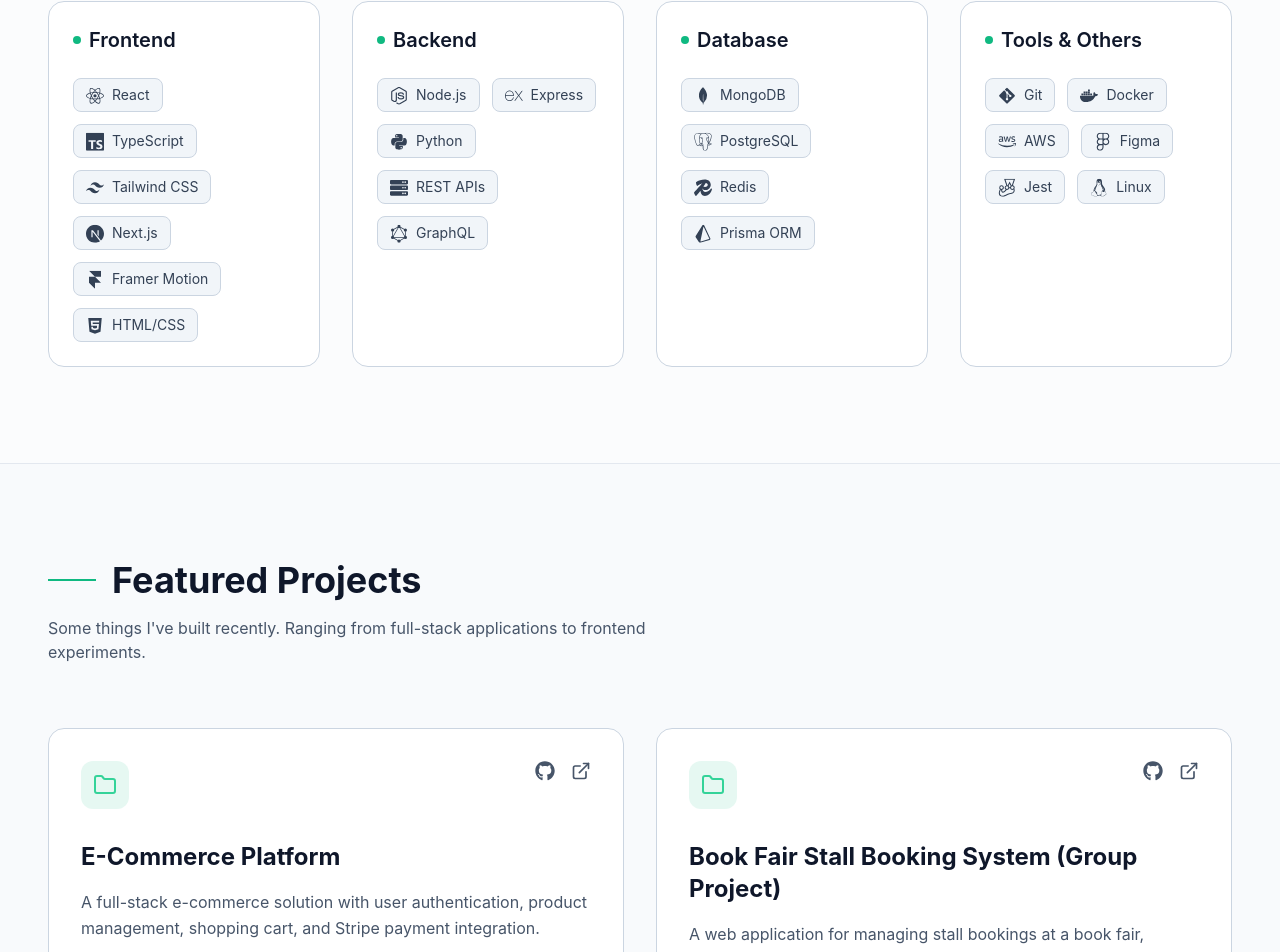
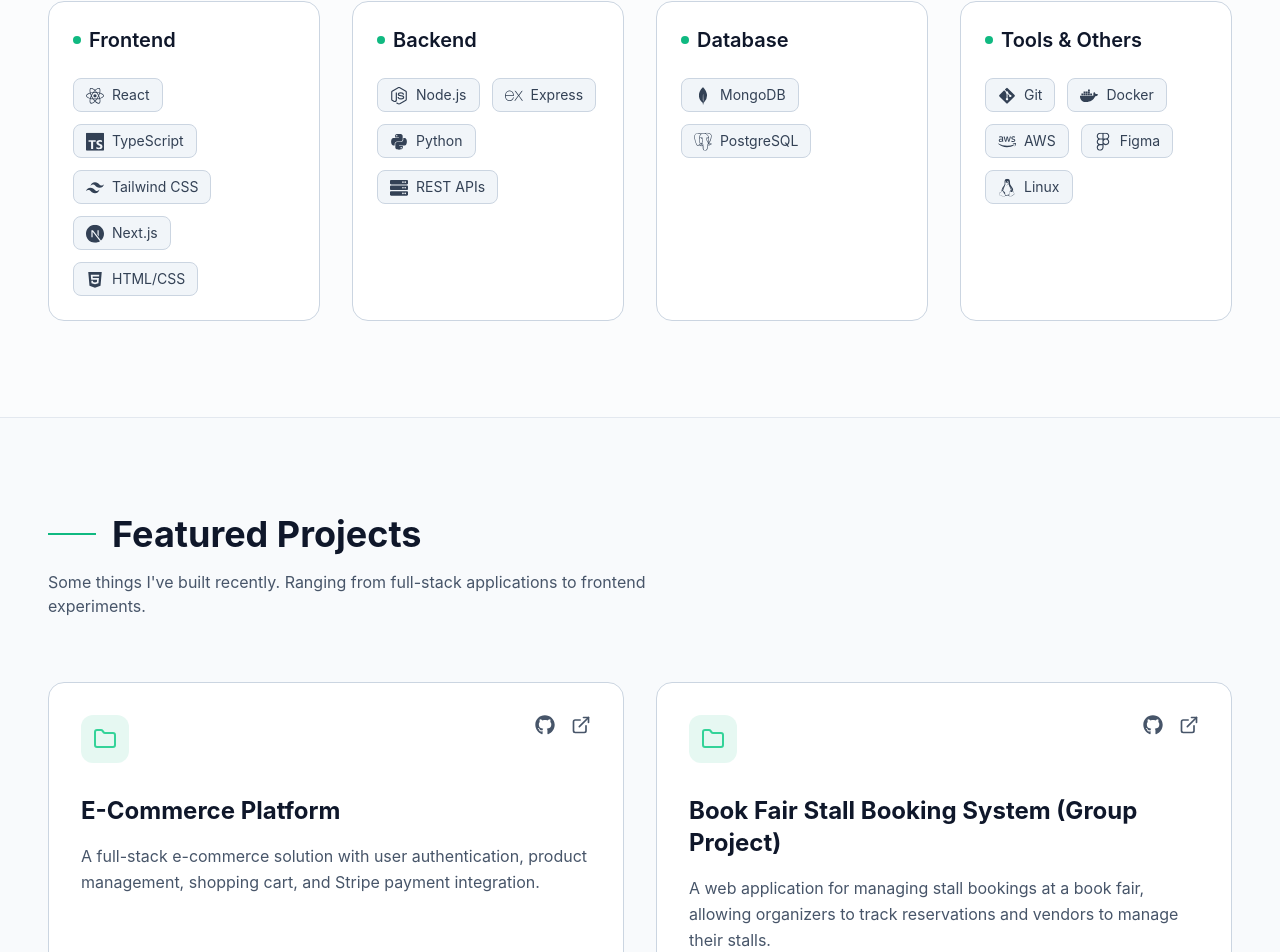
Before and after one commit to HANSI37-A/Portfolio, a React (Create React App) app in the folder portfolio/: page / in a window 1280 px wide. Shown: the part 2808-3760 px from the top of the page. Built offline with nearby package versions, Linux system fonts and the light colour scheme.

Commit message:
remove unused skills from SkillsSection component

```diff
--- a/portfolio/src/pages/Skills.jsx
+++ b/portfolio/src/pages/Skills.jsx
@@ -18,7 +18,6 @@
       { name: 'TypeScript', icon: SiTypescript },
       { name: 'Tailwind CSS', icon: SiTailwindcss },
       { name: 'Next.js', icon: SiNextdotjs },
-      { name: 'Framer Motion', icon: SiFramer },
       { name: 'HTML/CSS', icon: FaHtml5 }
     ]
   },
@@ -29,7 +28,7 @@
       { name: 'Express', icon: SiExpress },
       { name: 'Python', icon: FaPython },
       { name: 'REST APIs', icon: FaServer },
-      { name: 'GraphQL', icon: SiGraphql }
+
     ]
   },
   {
@@ -37,8 +36,6 @@
     skills: [
       { name: 'MongoDB', icon: SiMongodb },
       { name: 'PostgreSQL', icon: SiPostgresql },
-      { name: 'Redis', icon: SiRedis },
-      { name: 'Prisma ORM', icon: SiPrisma }
     ]
   },
   {
@@ -48,7 +45,6 @@
       { name: 'Docker', icon: FaDocker },
       { name: 'AWS', icon: FaAws },
       { name: 'Figma', icon: FaFigma },
-      { name: 'Jest', icon: SiJest },
       { name: 'Linux', icon: FaLinux }
     ]
   }
```
